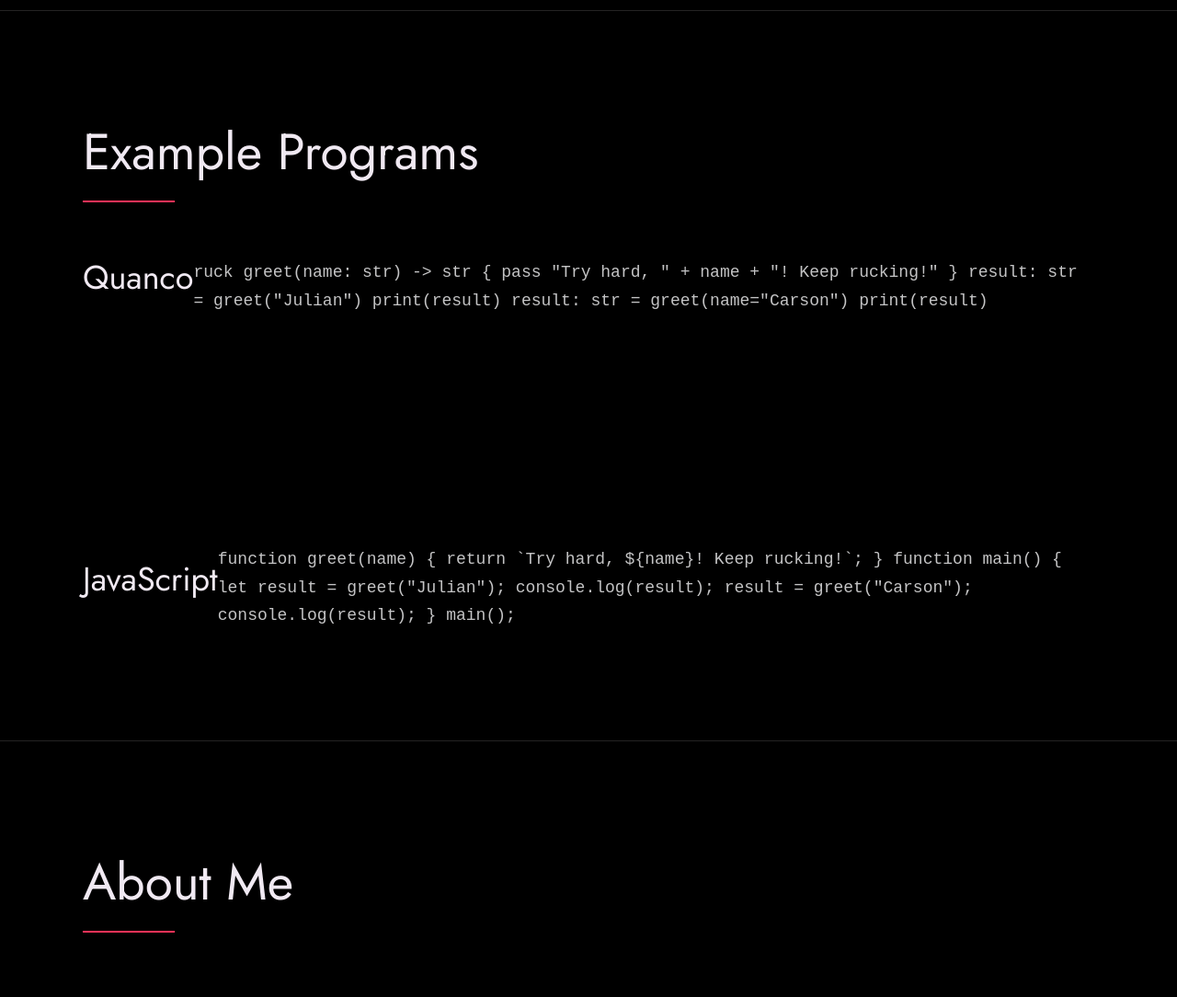
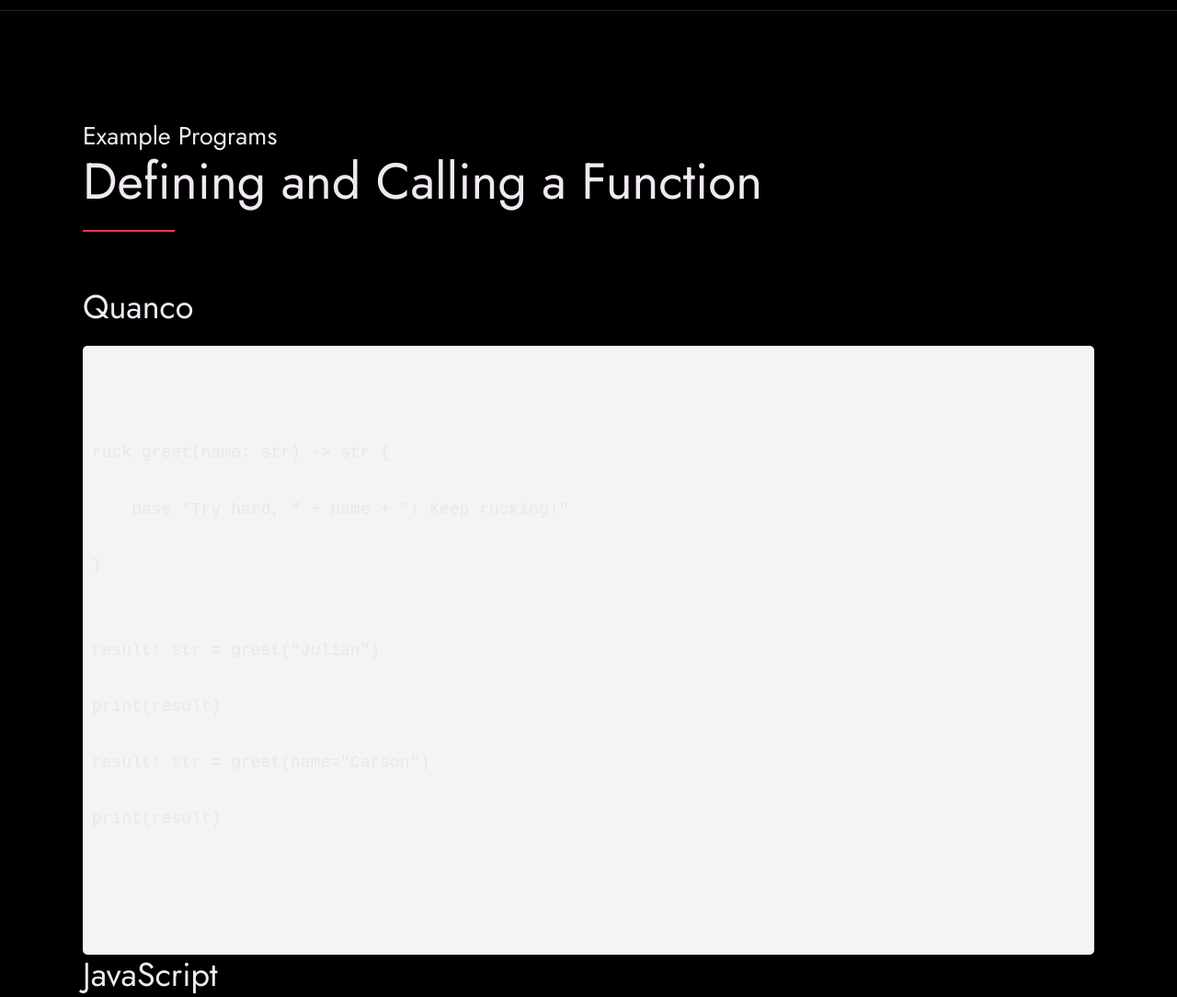
Before and after one commit to DroopyMantis/test, a plain HTML site: page index.html in a window 1280 px wide. Shown: the part 1900-2984 px from the top of the page at 92% size. Drawn offline with Linux system fonts and the light colour scheme; files whose address does not match are found by name.

Commit message:
Update index.html

```diff
--- a/index.html
+++ b/index.html
@@ -87,38 +87,87 @@
 
 
   <!-- ***** Examples ***** -->
+  <style>
 
+        pre {
+
+            background-color: #f4f4f4;
+
+            padding: 10px;
+
+            border-radius: 5px;
+
+            overflow-x: auto;
+
+        }
+
+    </style>
   <section class="examples" id="examples">
     <div class="row">
-      <h2>Example Programs</h2>
-      <div class="work__boxes">
-        <div class="work__box">
+      </head>
+
+<body>
+
+    <h1>Example Programs</h1>
+
+
+    <h2>Defining and Calling a Function</h2>
+
+
+
     <h3>Quanco</h3>
+
+    <pre>
+
 <code>
+
 ruck greet(name: str) -> str {
+
     pass "Try hard, " + name + "! Keep rucking!"
+
 }
 
+
 result: str = greet("Julian")
+
 print(result)
+
 result: str = greet(name="Carson")
+
 print(result)
+
 </code>
-        </div>
-        <div class="work__box">
+
+    </pre>
+
+
     <h3>JavaScript</h3>
+
+    <pre>
+
 <code>
+
 function greet(name) {
+
     return `Try hard, ${name}! Keep rucking!`;
-}
-function main() {
-    let result = greet("Julian");
-    console.log(result);
-    result = greet("Carson");
-    console.log(result);
+
 }
 
+function main() {
+
+    let result = greet("Julian");
+
+    console.log(result);
+
+    result = greet("Carson");
+
+    console.log(result);
+
+}
+
+
 main();
+
 </code>
         </div>
       </div>
```
Lines whose indentation alone changed are shown as unchanged.
